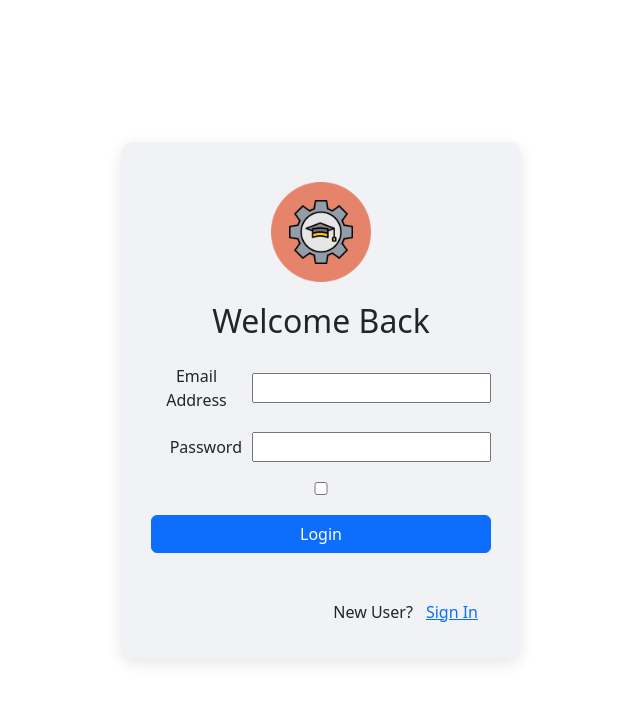
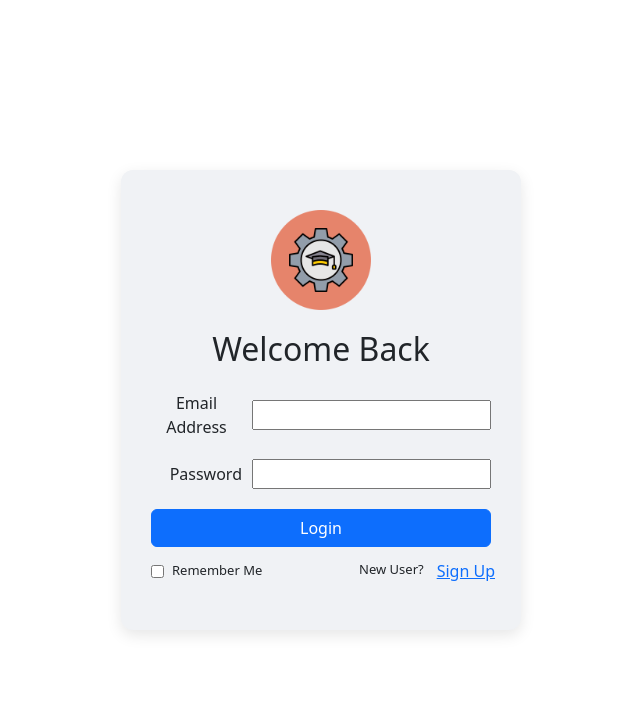
Before and after one commit to shr-gitt/Personal-Knowledge-Management-App, a React app in the folder frontend/: page /login in a window 1280 px wide. Shown: the top 702 px of the page, without its empty margins (319-959 px from the left). Built offline with nearby package versions, Linux system fonts and the light colour scheme; the HTML template or start-up script is replaced by a standard one.

Commit message:
Remember me and UI fixes

```diff
--- a/frontend/src/Pages/Login.css
+++ b/frontend/src/Pages/Login.css
@@ -41,7 +41,6 @@
     display: flex;
     flex-direction: column;
     gap: 20px;
-    margin-bottom: 25px;
 }
 
 .labels{
@@ -58,10 +57,17 @@
 }
 
 .signIn{
-    margin-top: 15px;
     display: flex;
     flex-direction: row;
-    align-items:baseline;
-    align-self:flex-end;
-    height: 25px;
+    justify-content: space-between;
+    align-items:center;
+    width:105%;
+    font-size: small;
+    margin-top: -15px;
 }
+
+.remember-me {
+    display: flex;
+    align-items: center;
+    gap: 8px;
+}
--- a/frontend/src/Pages/Login.tsx
+++ b/frontend/src/Pages/Login.tsx
@@ -22,15 +22,15 @@ const Login = ({onLogin}:Props) =>{
     const [formData, setFormData] = useState<SignInRequest>({
             Email:"",
             Password:"",
-            RememberMe:""
+            RememberMe:false
         })
 
         // Handle input changes
         const handleChange = (e: React.ChangeEvent<HTMLInputElement>) => {
-            const { name, value } = e.target;
+            const { name, value, type, checked } = e.target;
             setFormData(prev => ({
             ...prev,
-            [name]: value
+            [name]: type === "checkbox" ? checked : value
             }));
         };
 
@@ -42,7 +42,7 @@ const Login = ({onLogin}:Props) =>{
                 const payload = {
                     Email: formData.Email,
                     Password: formData.Password,
-                    RememberMe: formData.RememberMe === "on"
+                    RememberMe: formData.RememberMe
                 };
 
                 const username = await SignIn(payload);
@@ -68,14 +68,27 @@ const Login = ({onLogin}:Props) =>{
                     <label className="labels">Password</label>
                     <input type="password" name="Password" value={formData.Password} onChange={handleChange}/>
                 </div>
-                <input type="checkbox" name="RememberMe" value={formData.RememberMe} />
+
                 <Button type="submit" color='primary'>Login</Button>
+                <div className="signIn">
+                    <label className="remember-me">
+                        <input
+                            type="checkbox"
+                            name="RememberMe"
+                            checked={formData.RememberMe}
+                            onChange={handleChange}
+                        />
+                        Remember Me
+                    </label>
+
+                    <label className="new-user">
+                        New User?
+                        <Button onClick={() => navigate("/SignUp")} color='link'>Sign Up</Button>
+                    </label>
+                </div>
             </form>
 
-            <div className="signIn">
-                <label className="labels">New User?</label>
-                <Button onClick={() => navigate("/SignUp")} color='link'>Sign In</Button>
-            </div>
+
         </div>
     </div>
 }
```
